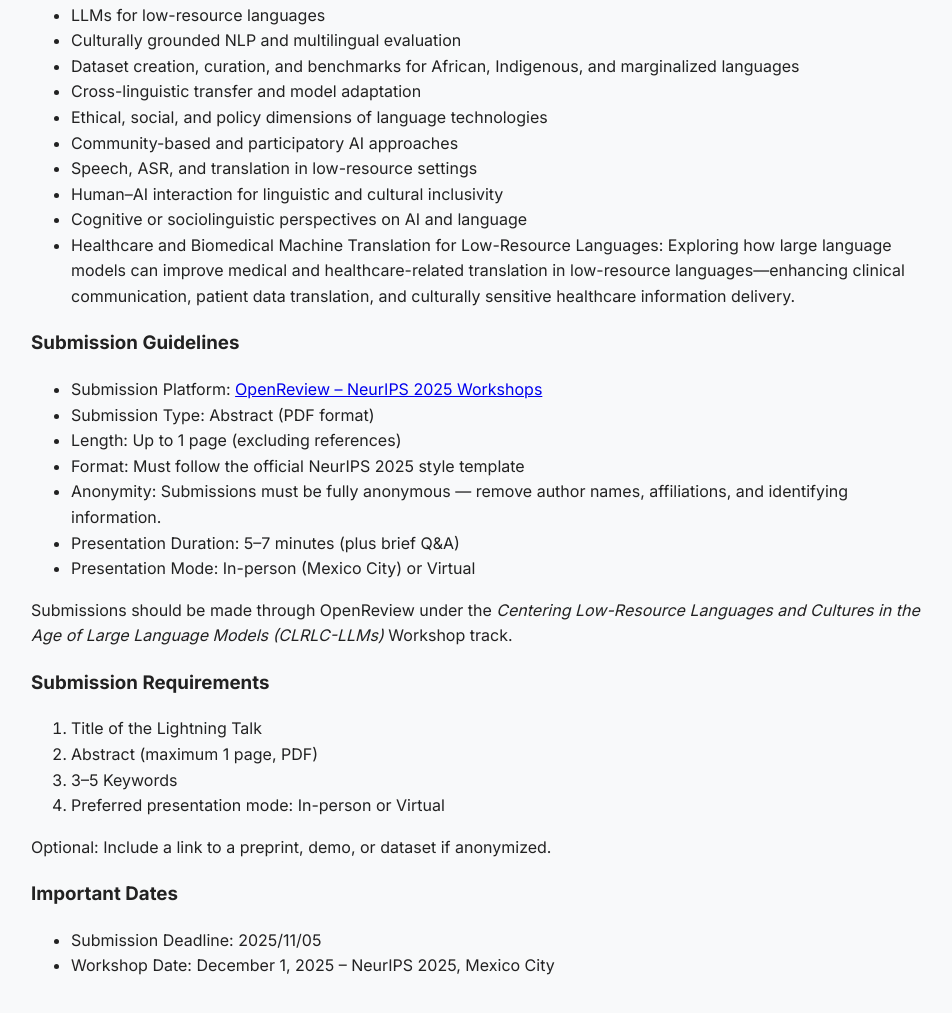
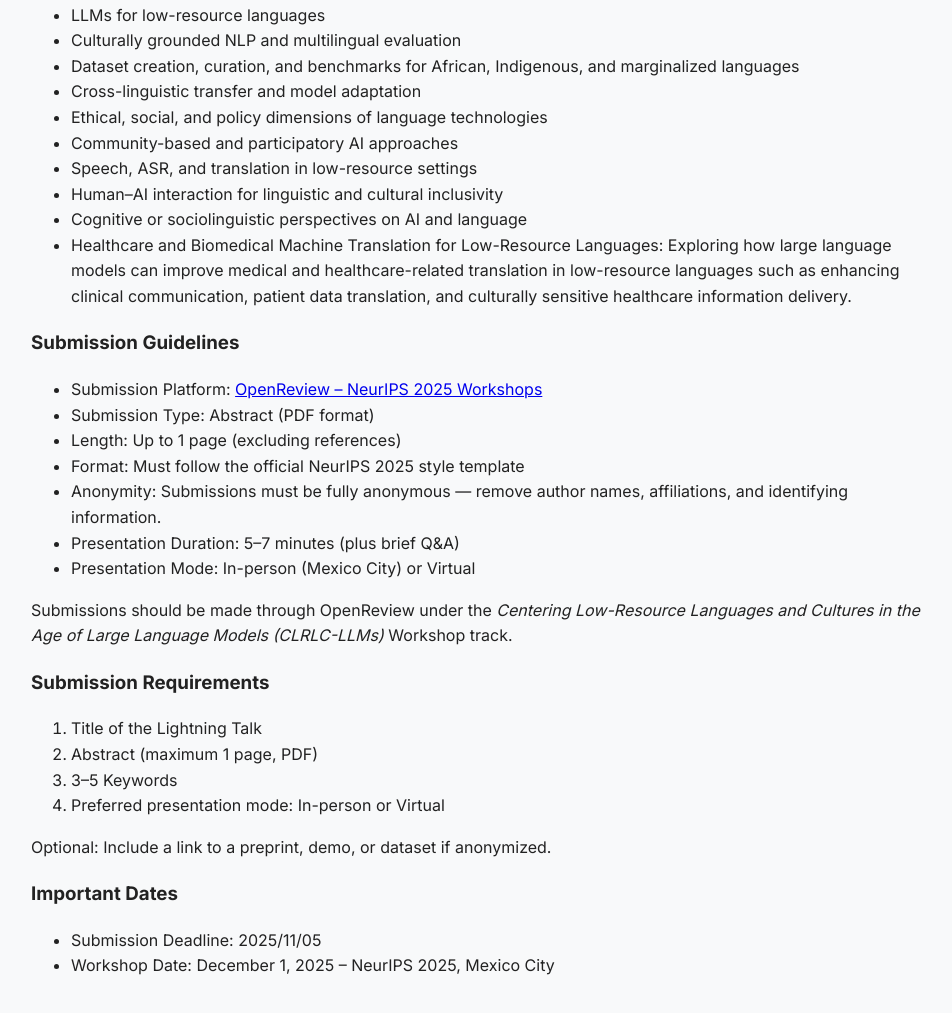
Before and after one commit to CLRLCLLMs/CLRLCLLMs-workshop.github.io-NeurIPS-2025, a plain HTML site: page index.html in a window 1280 px wide. Shown: the part 1816-2829 px from the top of the page, without its empty margins (159-1111 px from the left). Drawn offline with Linux system fonts and the light colour scheme.

Commit message:
Update index.html

```diff
--- a/index.html
+++ b/index.html
@@ -254,7 +254,7 @@
     <li>Speech, ASR, and translation in low-resource settings</li>
     <li>Human–AI interaction for linguistic and cultural inclusivity</li>
     <li>Cognitive or sociolinguistic perspectives on AI and language</li>
-    <li>Healthcare and Biomedical Machine Translation for Low-Resource Languages: Exploring how large language models can improve medical and healthcare-related translation in low-resource languages—enhancing clinical communication, patient data translation, and culturally sensitive healthcare information delivery.</li>
+    <li>Healthcare and Biomedical Machine Translation for Low-Resource Languages: Exploring how large language models can improve medical and healthcare-related translation in low-resource languages such as enhancing clinical communication, patient data translation, and culturally sensitive healthcare information delivery.</li>
   </ul>
 
   <h3><strong>Submission Guidelines</strong></h3>
```
